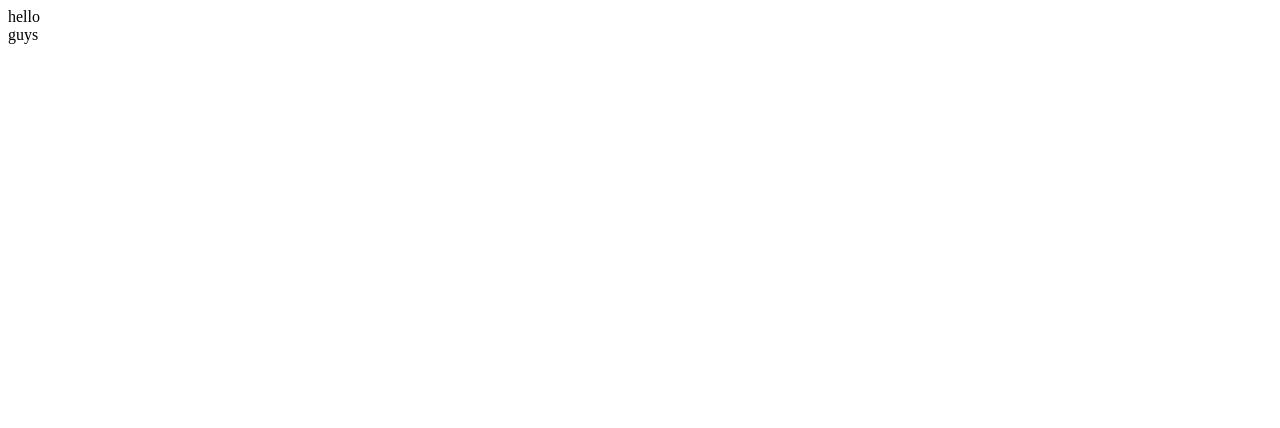
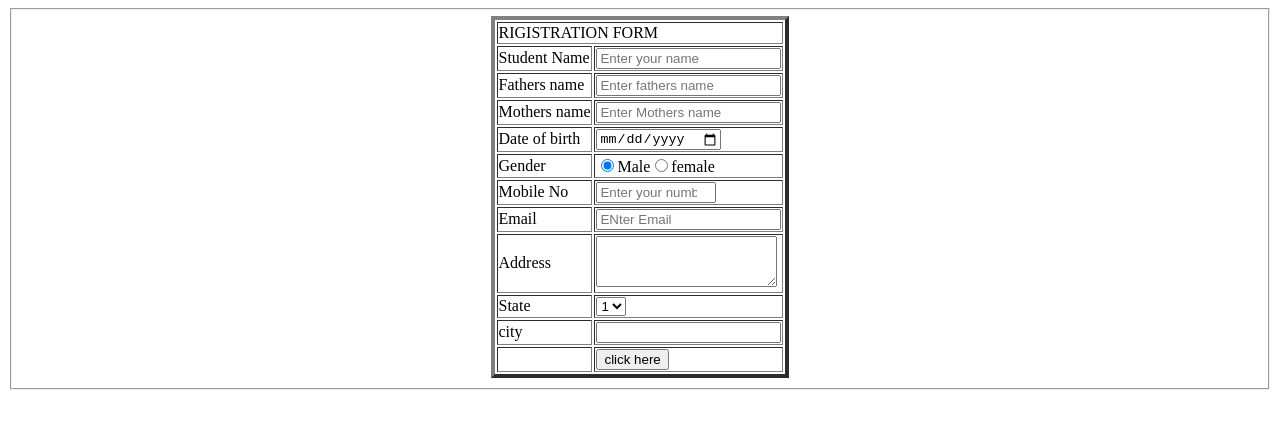
Before and after one commit to Vivek9045/Vivek, a plain HTML site: page a.html in a window 1280 px wide. Drawn offline with Linux system fonts and the light colour scheme.

Commit message:
htmlassessment

```diff
--- a/a.html
+++ b/a.html
@@ -1 +1,74 @@
-hello <br>guys
+<!DOCTYPE html>
+<html lang="en">
+<head>
+    <meta charset="UTF-8">
+    <meta name="viewport" content="width=device-width, initial-scale=1.0">
+    <title>Document</title>
+</head>
+<body>
+    <fieldset style="height: 100%;">
+        <!-- <legend> Rigistration Form </legend> -->
+        <table align="center" border="4"  height="100%" style="height: 100%;">
+            <form>
+        <tr text-align=""center>
+            <td colspan="2">RIGISTRATION FORM</td>
+
+        </tr>
+        <tr>
+            <td>Student Name</td>
+            <td><input type="text" placeholder="Enter your name"/></td>
+        </tr>
+        <tr>
+            <td>Fathers name</td>
+            <td><input type="text" placeholder="Enter fathers name"/></td>
+        </tr>
+        <tr>
+            <td>Mothers name</td>
+            <td><input type="text" placeholder="Enter Mothers name"/></td>
+        </tr>
+        <tr>
+            <td>Date of birth</td>
+            <td><input type="date" width="100%"/></td>
+        </tr>
+        <tr>
+            <td>Gender</td>
+            <td><input type="radio" checked/>Male<input type="radio" />female</td>
+        </tr>
+        <tr>
+            <td>Mobile No</td>
+            <td><input type="number" placeholder="Enter your number" min="1000000000" max="9999999999"/></td>
+        </tr>
+        <tr>
+            <td>Email</td>
+            <td><input type="email" placeholder="ENter Email"/></td>
+        </tr>
+        <tr>
+            <td>Address</td>
+            <td><textarea rows="3"></textarea></td>
+        </tr>
+        <tr>
+            <td>State</td>
+            <td><select><option>1</option>
+                <option>1</option>
+                <option>1</option>
+                <option>1</option>
+                <option>1</option>
+                <option>1</option>
+                <option>1</option>
+                <option>1</option></select></td>
+
+        </tr>
+        <tr>
+            <td>city</td>
+            <td><input type="text"/></td>
+        </tr>
+        <tr>
+            <td></td>
+            <td><input type="submit" value="click here"></td>
+        </tr>
+        </form>
+    </table>
+
+    </fieldset>
+</body>
+</html>
```
